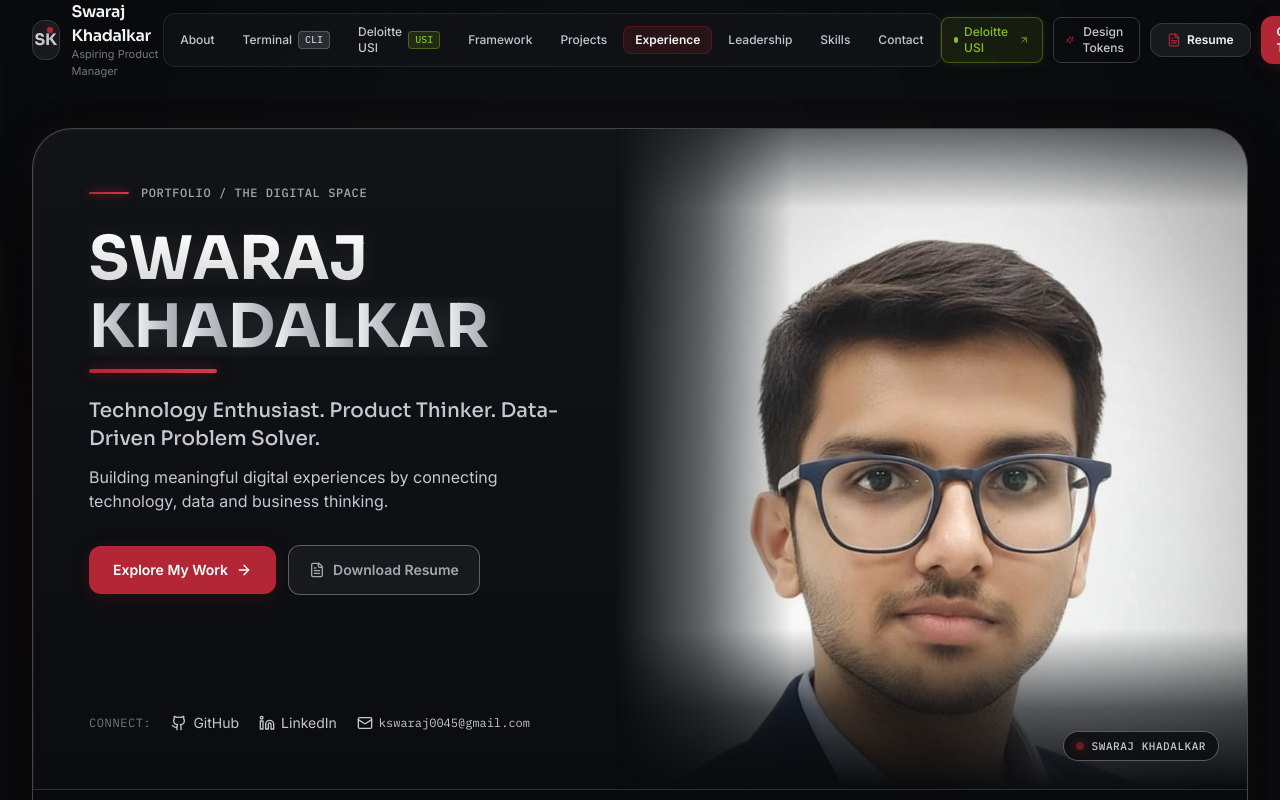
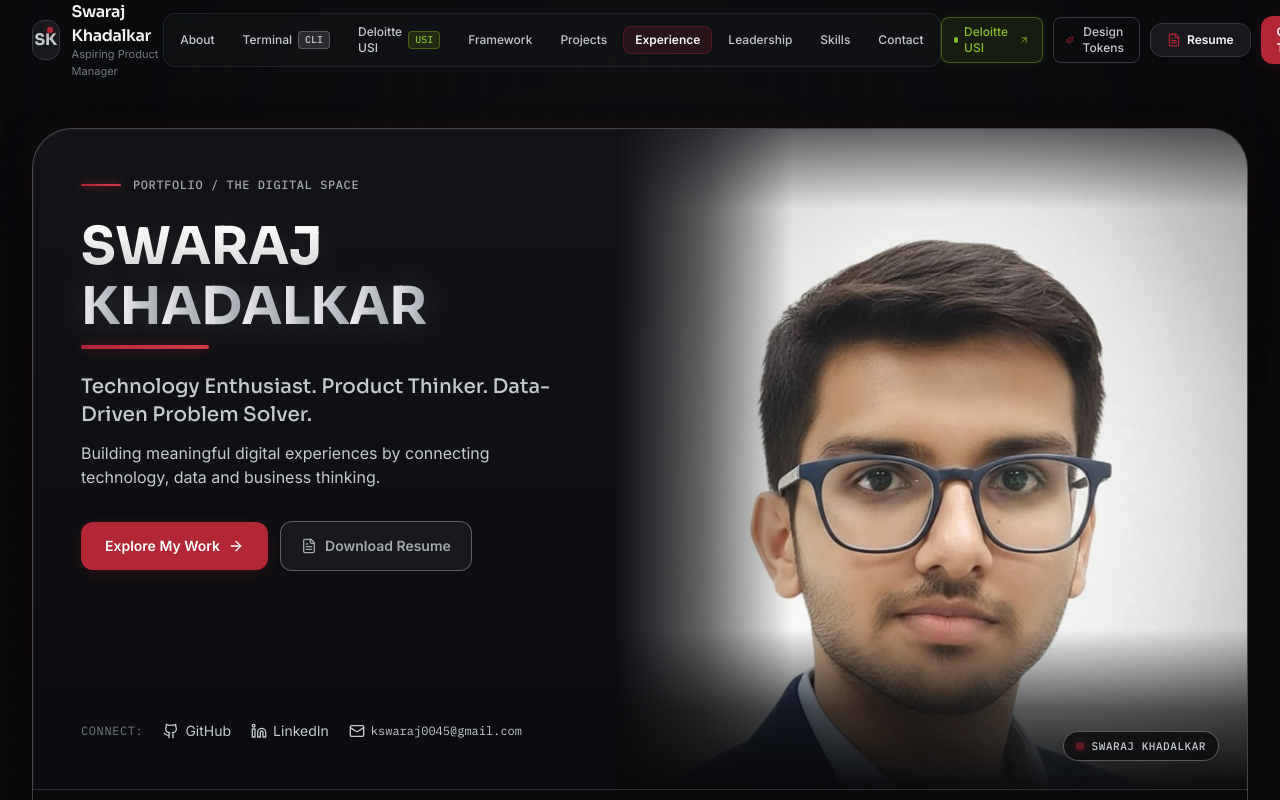
Before and after one commit to kswaraj0045/Portfolio_Swaraj, a React (Vite) app: page / in a window 1280 px wide. Shown: the top 800 px of the page. Built offline with nearby package versions, Linux system fonts and the light colour scheme.

Commit message:
fix(hero): guarantee KHADALKAR remains unbroken single word on desktop and laptop

```diff
--- a/src/components/HeroSection.tsx
+++ b/src/components/HeroSection.tsx
@@ -90,7 +90,7 @@ export const HeroSection: React.FC<Props> = ({ onNavigate }) => {
             {/* =================================================== */}
             {/* LEFT SIDE — PERSONAL IDENTITY (~48% width) */}
             {/* =================================================== */}
-            <div className="w-full md:w-[48%] flex flex-col justify-between p-6 sm:p-8 md:p-8 lg:p-12 xl:p-14 z-10 relative space-y-8">
+            <div className="w-full md:w-[48%] flex flex-col justify-between p-6 sm:p-8 md:p-8 lg:p-10 xl:p-12 z-10 relative space-y-8">
 
               <div className="space-y-6">
                 {/* Small upper label with crimson decorative accent line */}
@@ -115,25 +115,25 @@ export const HeroSection: React.FC<Props> = ({ onNavigate }) => {
                     className="font-heading font-bold tracking-tight leading-[0.96] select-none"
                   >
                     {/* First Name */}
-                    <div className="text-5xl sm:text-6xl md:text-5xl lg:text-5xl xl:text-6xl 2xl:text-7xl flex flex-nowrap whitespace-nowrap overflow-hidden">
+                    <div className="text-4xl sm:text-5xl md:text-[2.2rem] lg:text-[2.75rem] xl:text-[3.25rem] 2xl:text-[3.6rem] flex flex-nowrap whitespace-nowrap shrink-0">
                       {firstName.split("").map((char, index) => (
                         <motion.span
                           key={`first-${index}`}
                           variants={letterVariants}
-                          className="inline-block text-transparent bg-clip-text bg-gradient-to-b from-[#FFFFFF] via-[#EAEAEA] to-[#D4D4D8] drop-shadow-[0_2px_12px_rgba(255,255,255,0.08)]"
+                          className="inline-block shrink-0 text-transparent bg-clip-text bg-gradient-to-b from-[#FFFFFF] via-[#EAEAEA] to-[#D4D4D8] drop-shadow-[0_2px_12px_rgba(255,255,255,0.08)]"
                         >
                           {char}
                         </motion.span>
                       ))}
                     </div>
 
-                    {/* Last Name */}
-                    <div className="text-5xl sm:text-6xl md:text-5xl lg:text-5xl xl:text-6xl 2xl:text-7xl flex flex-nowrap whitespace-nowrap overflow-hidden mt-1 sm:mt-2">
+                    {/* Last Name — Always a single unbroken word on laptop, PC, tablet, and mobile */}
+                    <div className="text-4xl sm:text-5xl md:text-[2.2rem] lg:text-[2.75rem] xl:text-[3.25rem] 2xl:text-[3.6rem] flex flex-nowrap whitespace-nowrap shrink-0 mt-1 sm:mt-2">
                       {lastName.split("").map((char, index) => (
                         <motion.span
                           key={`last-${index}`}
                           variants={letterVariants}
-                          className="inline-block text-transparent bg-clip-text bg-gradient-to-r from-[#F5F5F5] via-[#C5C8CE] to-[#A4A7AE] drop-shadow-[0_2px_16px_rgba(197,200,206,0.18)]"
+                          className="inline-block shrink-0 text-transparent bg-clip-text bg-gradient-to-r from-[#F5F5F5] via-[#C5C8CE] to-[#A4A7AE] drop-shadow-[0_2px_16px_rgba(197,200,206,0.18)]"
                         >
                           {char}
                         </motion.span>
```
